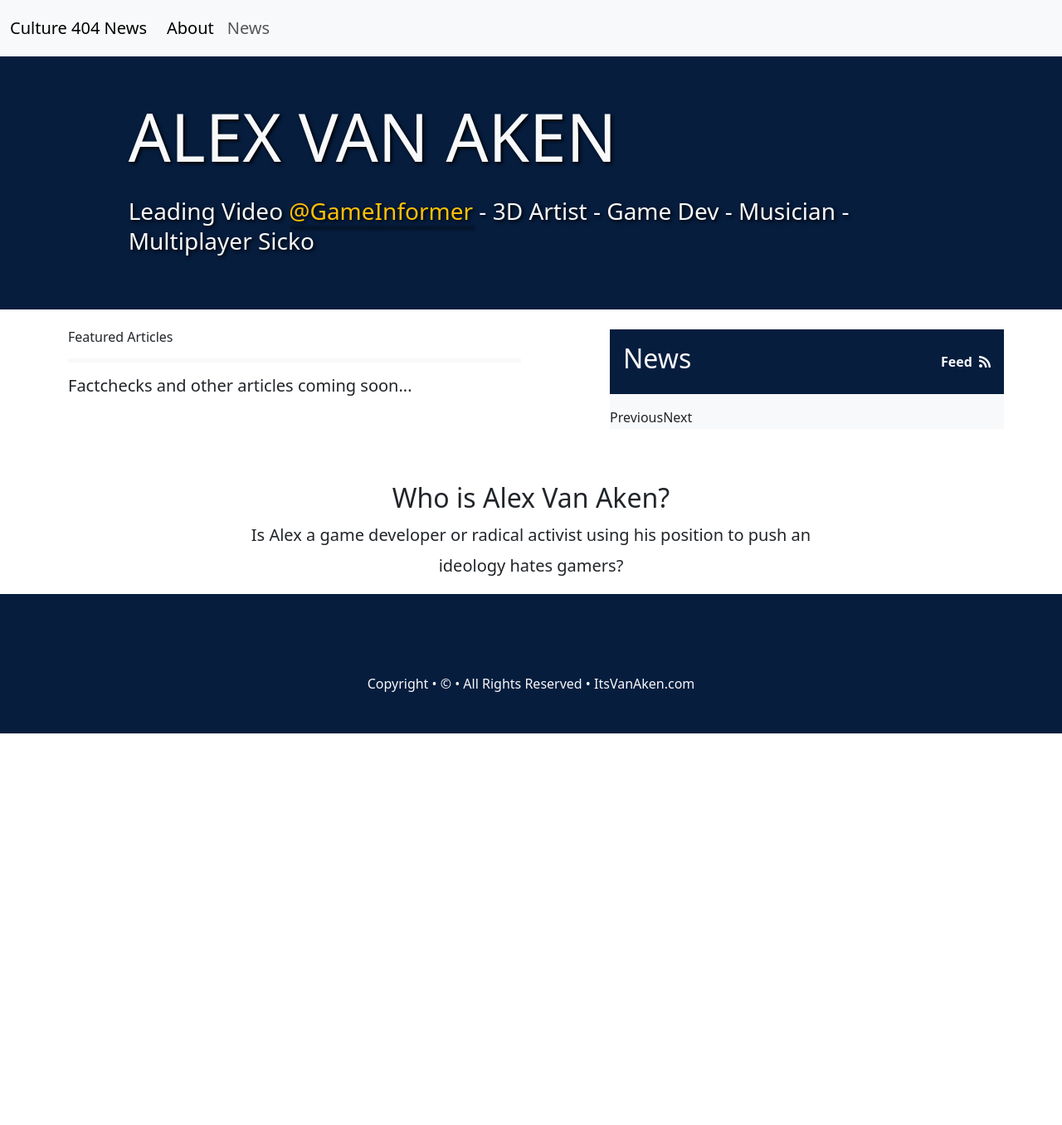
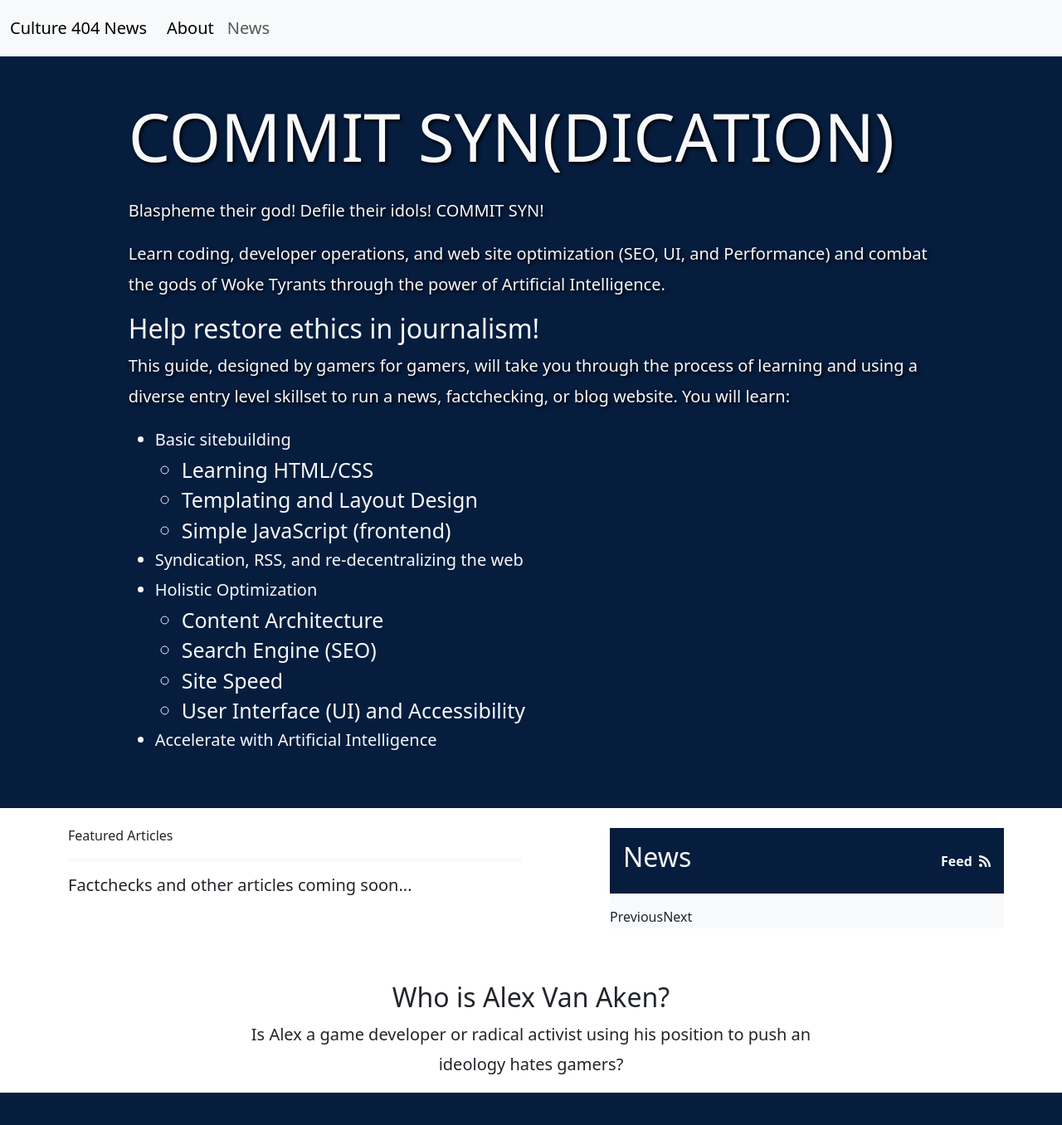
Before and after one commit to Culture-404/Syn_Inquisition, a Jekyll site: the page built from index.md, in a window 1280 px wide and 1400 px high. Shown: the top 1356 px of the window at 83% size. Built offline with Jekyll 4.4.1, drawn with Linux system fonts in a browser that asks for light colours.

Commit message:
generalize index.md

```diff
--- a/index.md
+++ b/index.md
@@ -1,10 +1,28 @@
 ---
 layout: home
-title: "Alex Van Aken"
+title: "Commit Syn"
 permalink: /
 ---
-# ALEX VAN AKEN
+# Commit Syn(dication)
 {: .display-1.mb-4.text-uppercase }
 
-Leading Video [@GameInformer](https://twitter.com/GameInformer){:target="_blank" .link-warning.link-offset-2.link-underline-opacity-0.link-underline-opacity-25-hover } - 3D Artist - Game Dev - Musician - Multiplayer Sicko
-{: .lead.fs-3.text-capitalize }
+Blaspheme their god! Defile their idols! COMMIT SYN!
+{: .lead }
+
+Learn coding, developer operations, and web site optimization (SEO, UI, and Performance) and combat the gods of Woke Tyrants through the power of Artificial Intelligence.
+
+## Help restore ethics in journalism!
+
+This guide, designed by gamers for gamers, will take you through the process of learning and using a diverse entry level skillset to run a news, factchecking, or blog website. You will learn:
+
+- Basic sitebuilding
+  -  Learning HTML/CSS
+  -  Templating and Layout Design
+  -  Simple JavaScript (frontend)
+- Syndication, RSS, and re-decentralizing the web
+- Holistic Optimization
+  - Content Architecture
+  - Search Engine (SEO)
+  - Site Speed
+  - User Interface (UI) and Accessibility
+- Accelerate with Artificial Intelligence
```
